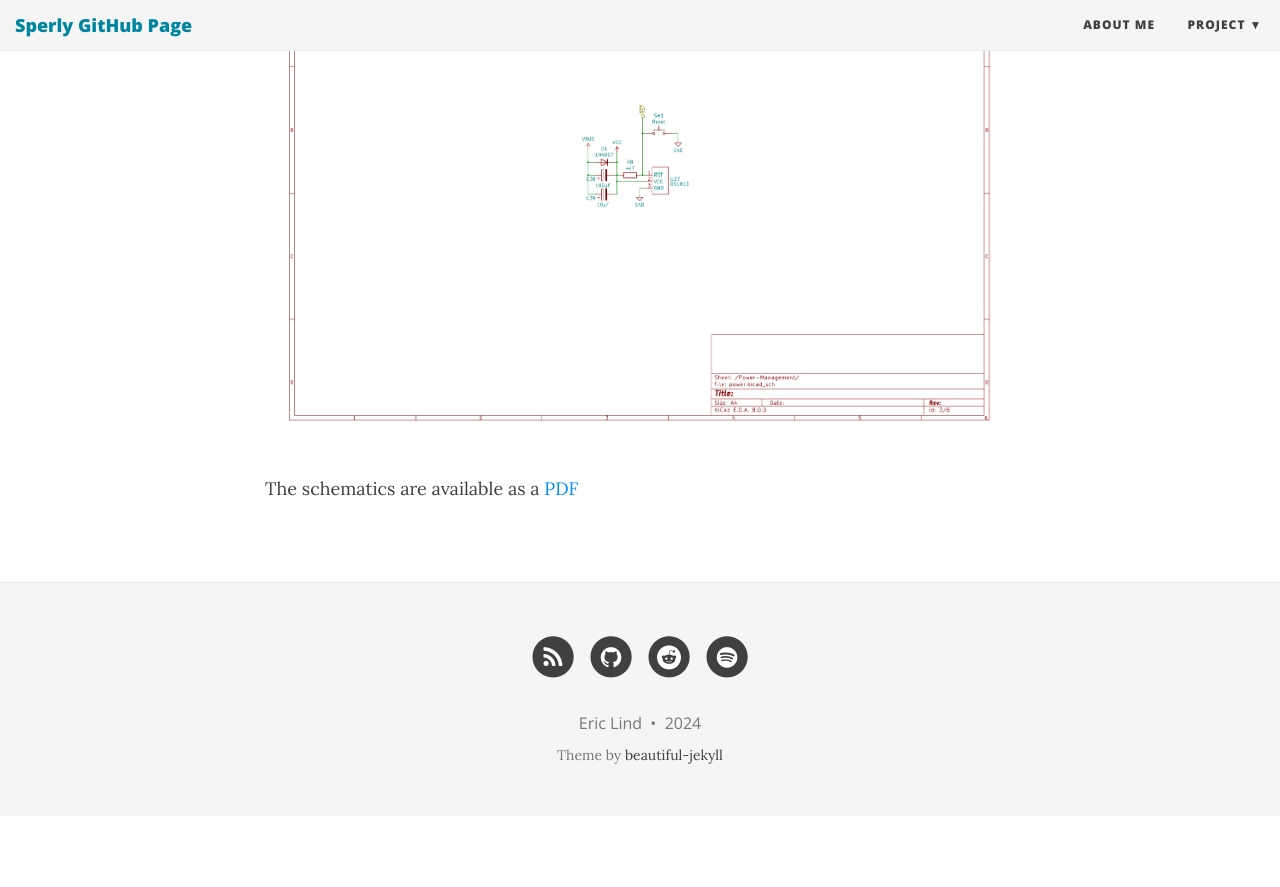
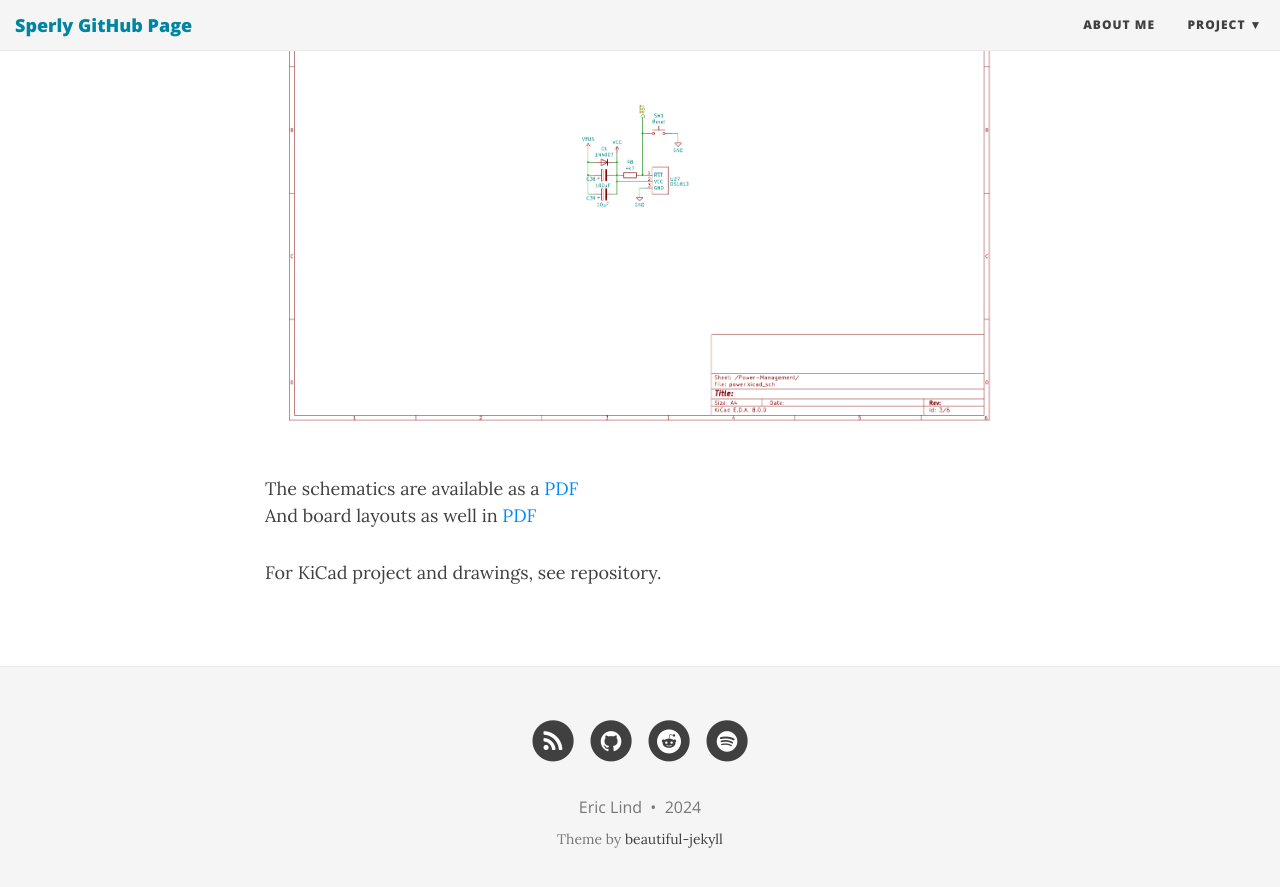
Before and after one commit to sperly/sperly.github.io, a Jekyll site: the page built from ml-stage1.md, in a window 1280 px wide and 900 px high, scrolled down 5183 px. Shown: the top 887 px of the window. Built offline with Jekyll 4.4.1, drawn with Linux system fonts in a browser that asks for light colours; nearby versions of some CDN libraries; before the commit the page ends 5999 px from its top, so only the background shows below that.

Commit message:
Update ml-stage1.md

```diff
--- a/ml-stage1.md
+++ b/ml-stage1.md
@@ -54,3 +54,6 @@ I will only implement a reset button in stage 1.
 ![Power Page](/img/stage1/power.png)
 
 The schematics are available as a [PDF](/docs/schematic-stage1.pdf)
+And board layouts as well in [PDF](/docs/board-stage1.pdf)
+
+For KiCad project and drawings, see repository.
```
